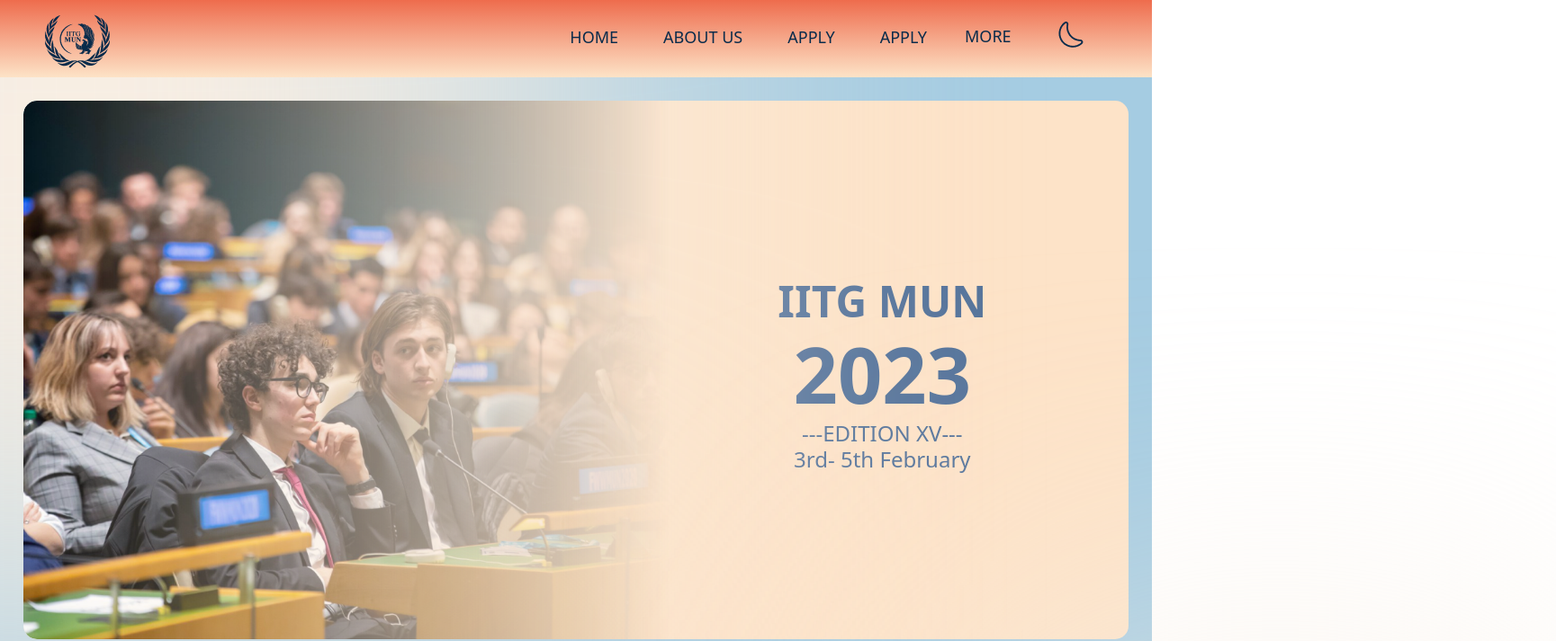
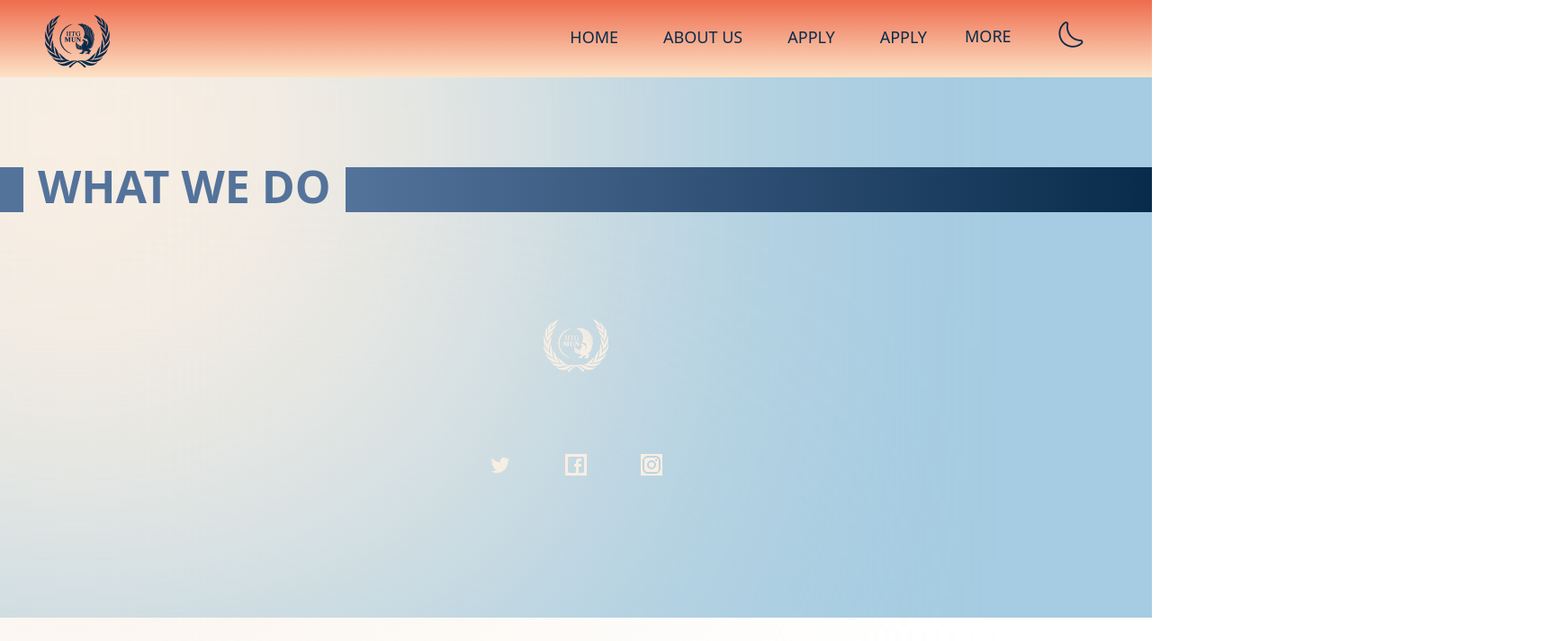
Before and after one commit to guptaaditya30121/IITG_MUN_nweb, a React (Create React App) app in the folder proj/: page / in a window 1280 px wide. Shown: the top 713 px of the page at 90% size, 1729 px wide, since content can reach past the window. Built offline with nearby package versions, Linux system fonts and the light colour scheme.

Commit message:
about-us1

```diff
--- a/proj/src/App.js
+++ b/proj/src/App.js
@@ -3,12 +3,14 @@
 import Navbar from './components/Navbar/Navbar';
 import Home from './components/Home/Home'
 import Footer from './components/Footer/Footer';
+import AboutUs from './components/AboutUs/AboutUs';
 
 function App() {
   return (
     <>
     <Navbar/>
-    <Home />
+    {/* <Home /> */}
+    <AboutUs />
     <Footer />
     </>
   );
--- /dev/null
+++ b/proj/src/components/AboutUs/AboutUs.css
@@ -0,0 +1,52 @@
+*{
+    background-color: var(--home-background-color);
+}
+
+.eclipse
+{
+    position: absolute;
+width: 1100px;
+height: 1100px;
+left: -466px;
+top: -400px;
+
+background: var(--eclipse);
+filter: blur(200px);
+}
+
+
+.banner
+{
+    margin-top: 100px;
+    width: 100%;
+    display: flex;
+    gap: 1px;
+    height: 50px;
+    justify-content: space-between;
+    margin-left: 0%;
+}
+.leftBlock
+{
+    width:2%;
+    background-color: var(--primary-text);
+    height: 50px;
+    z-index: 20;
+}
+
+.banner h1
+{
+    font-size: 50px;
+    align-self: center;
+    color:var(--primary-text);
+    z-index: 20;
+    background-color: transparent;
+    font-weight: 700;
+}
+
+.rightBlock
+{
+    width: 70%;
+    background-image: linear-gradient(to right,var(--primary-text),var(--nav-primary-color));
+    height: 50px;
+    z-index: 20;
+}
--- /dev/null
+++ b/proj/src/components/AboutUs/AboutUs.js
@@ -0,0 +1,32 @@
+import React, {useState, useEffect} from 'react';
+
+import "./AboutUs.css"
+
+const AboutUs = () => {
+    const [screenWidth, setScreenWidth] = useState(window.innerWidth)
+    useEffect(() => {
+
+        const changeWidth = () => {
+          setScreenWidth(window.innerWidth);
+        }
+        window.addEventListener('resize', changeWidth)
+        return () => {
+            window.removeEventListener('resize', changeWidth)
+        }
+
+      },[])
+
+
+    return (
+        <div>
+            {(screenWidth > 750) &&<div className="eclipse"></div>}
+            <div className="banner">
+                <div className="leftBlock"></div>
+                <h1>WHAT WE DO</h1>
+                <div className="rightBlock"></div>
+            </div>
+        </div>
+     );
+}
+
+export default AboutUs;
```
